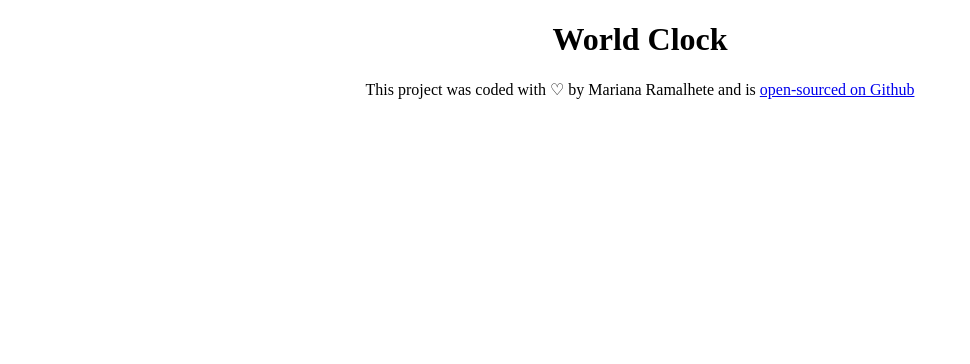
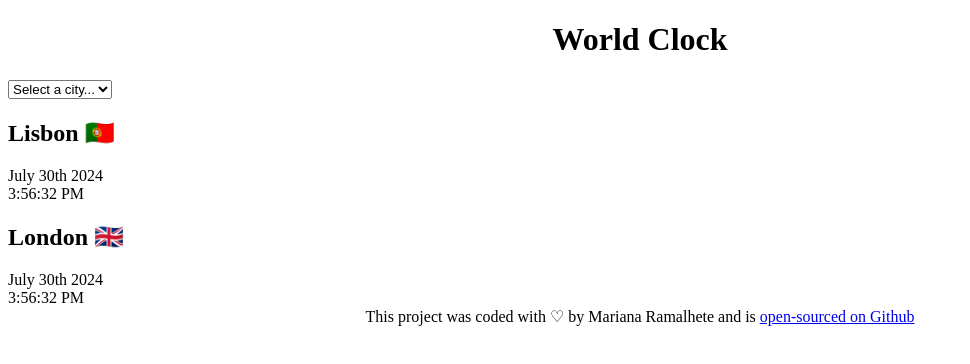
Before and after one commit to NinnaMTR/world_clock, a plain HTML site: page index.html in a window 1280 px wide. Shown: the whole page, without its empty margins (0-970 px from the left). Drawn offline with Linux system fonts and the light colour scheme.

Commit message:
Added the basic HTML

```diff
--- a/index.html
+++ b/index.html
@@ -7,7 +7,31 @@
     <title>World Clock</title>
   </head>
   <body>
-    <h1>World Clock</h1>
+    <div class="container">
+      <h1>World Clock</h1>
+
+      <select name="" id="">
+        <option value="">Select a city...</option>
+        <option value="">Lisbon</option>
+        <option value="">London</option>
+        <option value="">New York</option>
+      </select>
+
+      <div class="city">
+        <h2>Lisbon 🇵🇹</h2>
+
+        <div class="date">July 30th 2024</div>
+        <div class="time">3:56:32 PM</div>
+      </div>
+
+      <div class="city">
+        <h2>London 🇬🇧</h2>
+
+        <div class="date">July 30th 2024</div>
+        <div class="time">3:56:32 PM</div>
+      </div>
+    </div>
+
     <footer>
       This project was coded with ♡ by Mariana Ramalhete and is
       <a href="https://github.com/NinnaMTR/world_clock" target="_blank"
```
